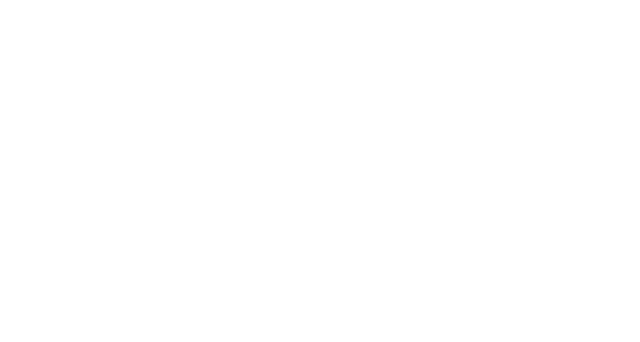
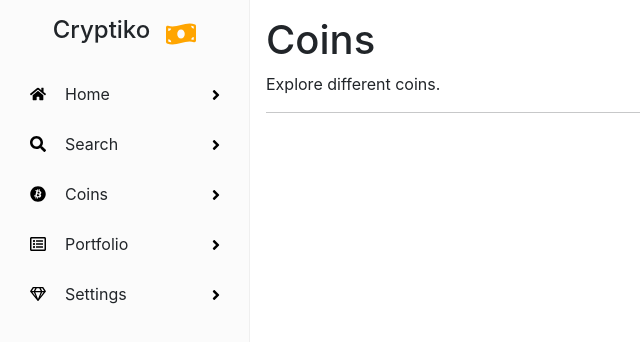
Before and after one commit to AdiPat/crypiko, a React (Create React App) app: page /coins in a window 1280 px wide. Before the commit this address had no page. Shown: the top 342 px of the page, without its empty margins (0-640 px from the left). Built offline with nearby package versions, Linux system fonts and the light colour scheme.

Commit message:
add coins page

```diff
--- a/src/App.css
+++ b/src/App.css
@@ -80,3 +80,7 @@
   display: flex;
   align-items: center;
 }
+
+.coins-page {
+  padding: 1rem;
+}
--- a/src/App.js
+++ b/src/App.js
@@ -1,7 +1,7 @@
 import "./App.css";
 import { ProSidebarProvider } from "react-pro-sidebar";
 import { BrowserRouter as Router, Routes, Route, Link } from "react-router-dom";
-import { HomePage, SearchPage } from "./pages";
+import { CoinsPage, HomePage, SearchPage } from "./pages";
 
 function App() {
   return (
@@ -10,6 +10,7 @@
         <Routes>
           <Route path="/" exact element={<HomePage />} />
           <Route path="/search" exact element={<SearchPage />} />
+          <Route path="/coins" exact element={<CoinsPage />} />
         </Routes>
       </Router>
     </ProSidebarProvider>
--- a/src/components/sidebar-layout.js
+++ b/src/components/sidebar-layout.js
@@ -53,6 +53,7 @@
           <MenuItem
             icon={<FaBitcoin color="black" />}
             suffix={<FaAngleRight color="black" />}
+            onClick={handleMenuItemClick("/coins")}
           >
             Coins
           </MenuItem>
--- /dev/null
+++ b/src/pages/coins-page.js
@@ -0,0 +1,15 @@
+import { SidebarLayout } from "../components";
+
+function CoinsPage() {
+  return (
+    <SidebarLayout>
+      <div className="coins-page">
+        <h1>Coins</h1>
+        <p>Explore different coins. </p>
+        <hr />
+      </div>
+    </SidebarLayout>
+  );
+}
+
+export default CoinsPage;
--- a/src/pages/index.js
+++ b/src/pages/index.js
@@ -1,4 +1,5 @@
+import CoinsPage from "./coins-page";
 import HomePage from "./home-page";
 import SearchPage from "./search-page";
 
-export { HomePage, SearchPage };
+export { HomePage, SearchPage, CoinsPage };
```
